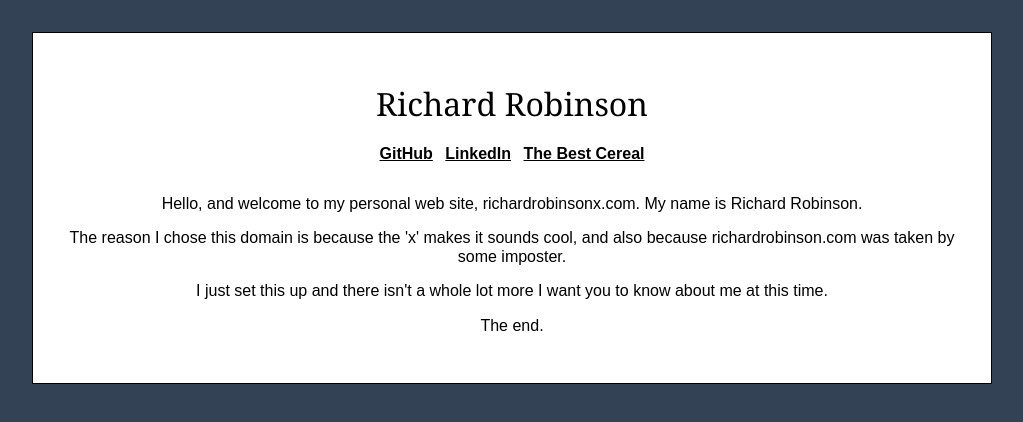
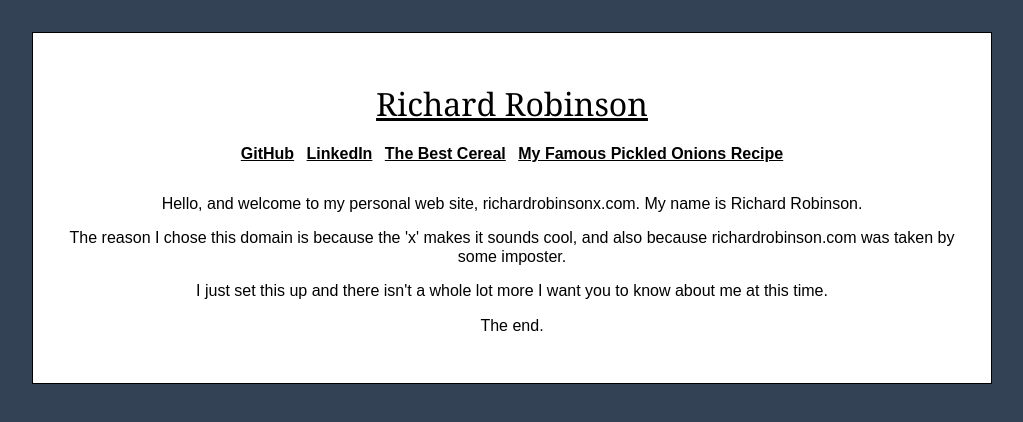
Before and after one commit to richardrobinsonx/richardrobinsonx.com, a plain HTML site: page _site/index.html in a window 1280 px wide. Shown: the whole page, without its empty margins (128-1151 px from the left). Drawn offline with nearby package versions, Linux system fonts and the light colour scheme.

Commit message:
Apply styling and link to pickled onions on home page

```diff
--- a/_site/index.html
+++ b/_site/index.html
@@ -42,18 +42,22 @@
       font-weight: bold;
       color: #000;
     }
+    h1 a {
+        font-weight: normal;
+    }
   </style>
 </head>
 
 <body>
   <div class="container">
     <header>
-      <h1>Richard Robinson</h1>
+      <h1><a href="/">Richard Robinson</a></h1>
       <nav>
         <ul>
           <li><a target="_blank" href="https://www.github.com/richardrobinsonx">GitHub</a></li>
           <li><a target="_blank" href="https://www.linkedin.com/in/richardrobinsonx">LinkedIn</a></li>
           <li><a target="_blank" href="https://www.postconsumerbrands.com/grape-nuts/">The Best Cereal</a></li>
+          <li><a target="_blank" href="/pickled-onions-recipe/">My Famous Pickled Onions Recipe</a></li>
         </ul>
       </nav>
     </header>
```
